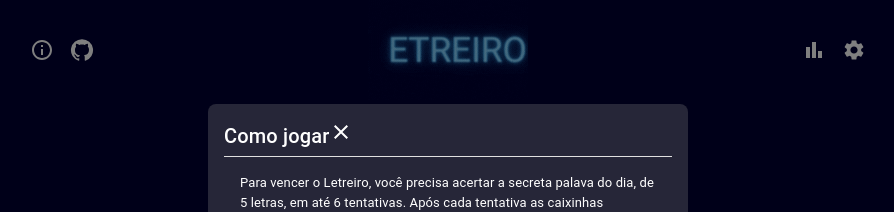
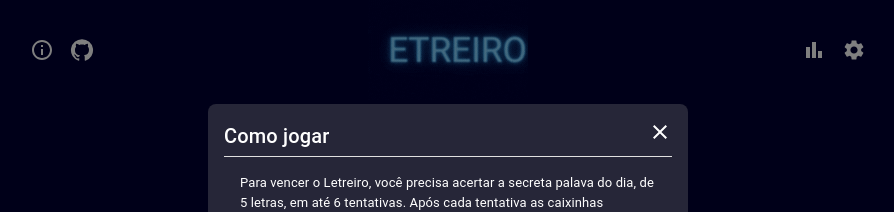
Before and after one commit to Arthutu/letreiro, a React (Create React App) app: page / in a window 1280 px wide. Both pictures are taken after a click on the button 234 px from the left and 50 px from the top of the page. Shown: the top 212 px of the page, without its empty margins (192-1086 px from the left). Built offline with nearby package versions, Linux system fonts and the light colour scheme.

Commit message:
Fixed close button in helper modal

```diff
--- a/src/modules/home/header/components/helper-modal/helper-modal.tsx
+++ b/src/modules/home/header/components/helper-modal/helper-modal.tsx
@@ -28,7 +28,7 @@ export const HelperModal = ({ open, setIsOpen }: Props): JSX.Element => {
         }}
       >
         <Stack direction="column" spacing={0.5} sx={{ margin: "1em" }}>
-          <Stack direction="row">
+          <Stack direction="row" justifyContent="space-between">
             <Typography
               variant="h6"
               component="h2"
```
